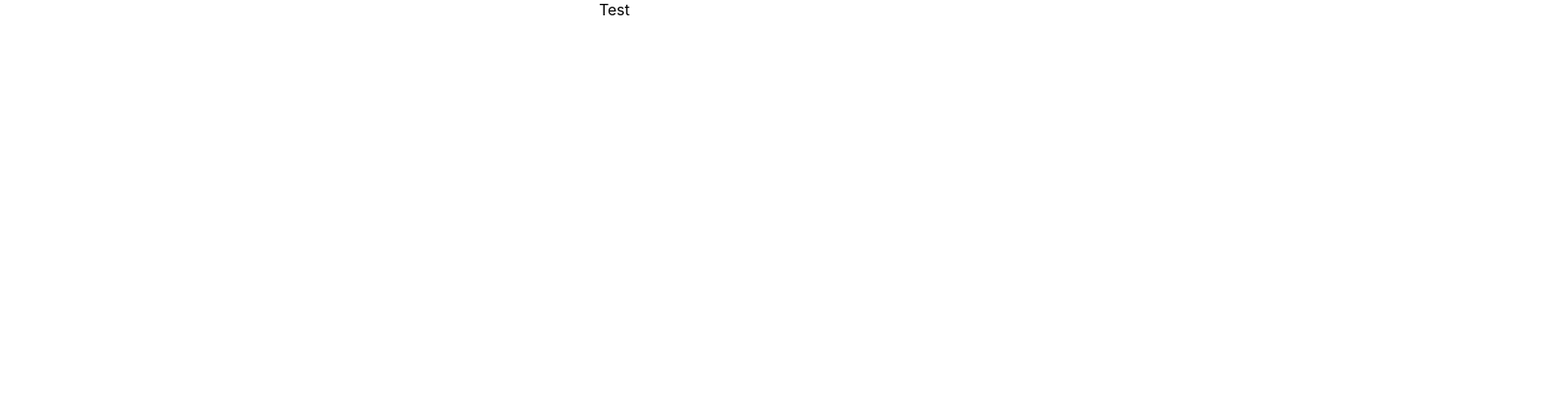
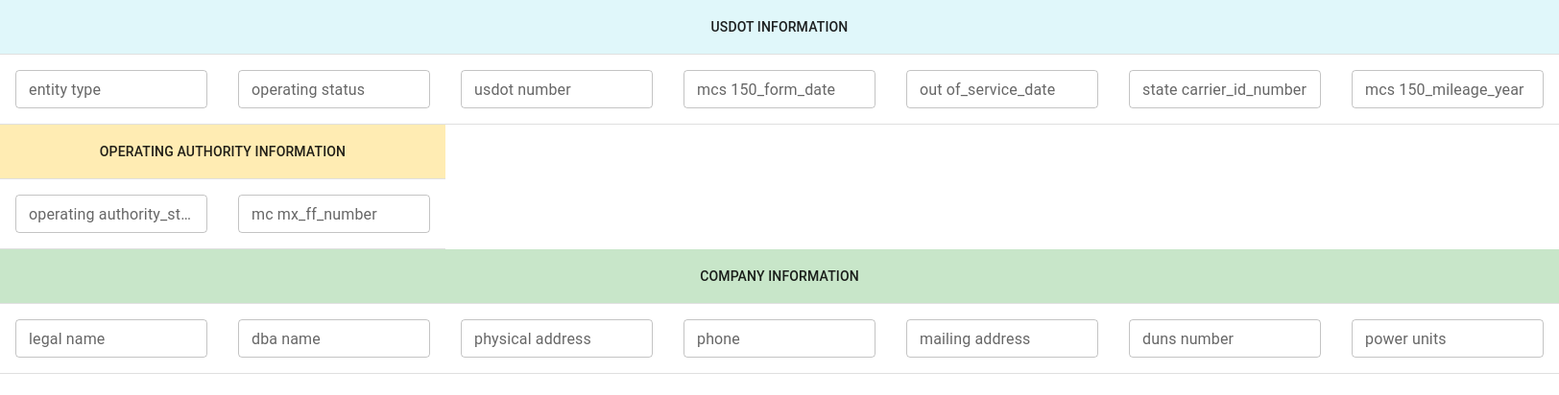
Before and after one commit to necmigunduz/fmsca-viewer, a React (Create React App) app: page / in a window 1280 px wide. Shown: the top 412 px of the page at 96% size, 1624 px wide, since content can reach past the window. Built offline with nearby package versions, Linux system fonts and the light colour scheme.

Commit message:
add: table heads and their styles

```diff
--- a/package.json
+++ b/package.json
@@ -7,6 +7,7 @@
     "@emotion/styled": "^11.13.0",
     "@mui/icons-material": "^5.16.6",
     "@mui/material": "^5.16.6",
+    "@mui/styles": "^5.16.6",
     "@testing-library/jest-dom": "^5.17.0",
     "@testing-library/react": "^13.4.0",
     "@testing-library/user-event": "^13.5.0",
--- a/src/App.js
+++ b/src/App.js
@@ -1,16 +1,79 @@
 import './App.css';
 import React, { useState } from 'react';
+import { Container, Table, TableBody, TableCell, TableContainer, TableHead, TablePagination, TableRow, TextField, Paper, Box } from '@mui/material';
+import { companyInfoNames, usdotInfoNames, operatingAuthInfoNames } from './data/columnNames';
+import { useStyles } from './styles/tableStyles';
 
 function App() {
-  console.log("first")
+  const styles = useStyles();
   // eslint-disable-next-line
   const [data] = useState([]);
+  const [filters, setFilters] = useState({});
 
+  const handleFilterChange = (event) => {
+    const { name, value } = event.target;
+    setFilters(prev => ({ ...prev, [name]: value }));
+  };
 
   return (
-    <div className="App">
-      Test
-    </div>
+    <Table>
+      <TableHead className={styles.tableHead}>
+        <TableRow className={styles.subtitleRow}>
+          <TableCell colSpan={8} align="center" className={styles.usdotInfo}>USDOT INFORMATION</TableCell>
+        </TableRow>
+        <TableRow>
+          {usdotInfoNames.map(column => (
+            <TableCell key={column}>
+              <TextField
+                name={column}
+                label={column.replace('_', ' ')}
+                value={filters[column] || ''}
+                onChange={handleFilterChange}
+                variant="outlined"
+                size="small"
+                fullWidth
+              />
+            </TableCell>
+          ))}
+        </TableRow>
+        <TableRow className={styles.subtitleRow}>
+          <TableCell colSpan={2} align="center" className={styles.operatingAuthInfo}>OPERATING AUTHORITY INFORMATION</TableCell>
+        </TableRow>
+        <TableRow>
+          {operatingAuthInfoNames.map(column => (
+            <TableCell key={column}>
+              <TextField
+                name={column}
+                label={column.replace('_', ' ')}
+                value={filters[column] || ''}
+                onChange={handleFilterChange}
+                variant="outlined"
+                size="small"
+                fullWidth
+              />
+            </TableCell>
+          ))}
+        </TableRow>
+        <TableRow className={styles.subtitleRow}>
+          <TableCell colSpan={7} align="center" className={styles.companyInfo}>COMPANY INFORMATION</TableCell>
+        </TableRow>
+        <TableRow>
+          {companyInfoNames.map(column => (
+            <TableCell key={column}>
+              <TextField
+                name={column}
+                label={column.replace('_', ' ')}
+                value={filters[column] || ''}
+                onChange={handleFilterChange}
+                variant="outlined"
+                size="small"
+                fullWidth
+              />
+            </TableCell>
+          ))}
+        </TableRow>
+      </TableHead>
+    </Table>
   );
 }
 
--- /dev/null
+++ b/src/data/columnNames.js
@@ -0,0 +1,3 @@
+export const companyInfoNames = [  'legal_name', 'dba_name', 'physical_address', 'phone', 'mailing_address', 'duns_number', 'power_units'];
+export const usdotInfoNames = ['entity_type', 'operating_status', 'usdot_number', 'mcs_150_form_date', 'out_of_service_date', 'state_carrier_id_number', 'mcs_150_mileage_year'];
+export const operatingAuthInfoNames = ['operating_authority_status', 'mc_mx_ff_number'];
--- /dev/null
+++ b/src/styles/tableStyles.js
@@ -0,0 +1,21 @@
+import { makeStyles } from "@mui/styles";
+
+export const useStyles = makeStyles({
+    tableHead: {
+        '& th': {
+            minWidth: 200,
+        }
+    },
+    subtitleRow: {
+        fontWeight: 'bold',
+    },
+    usdotInfo: {
+        backgroundColor: '#e0f7fa',
+    },
+    operatingAuthInfo: {
+        backgroundColor: '#ffecb3',
+    },
+    companyInfo: {
+        backgroundColor: '#c8e6c9',
+    }
+});
```
Also changed, not shown: 1 other file (tests, documents, lock files or other folders).
